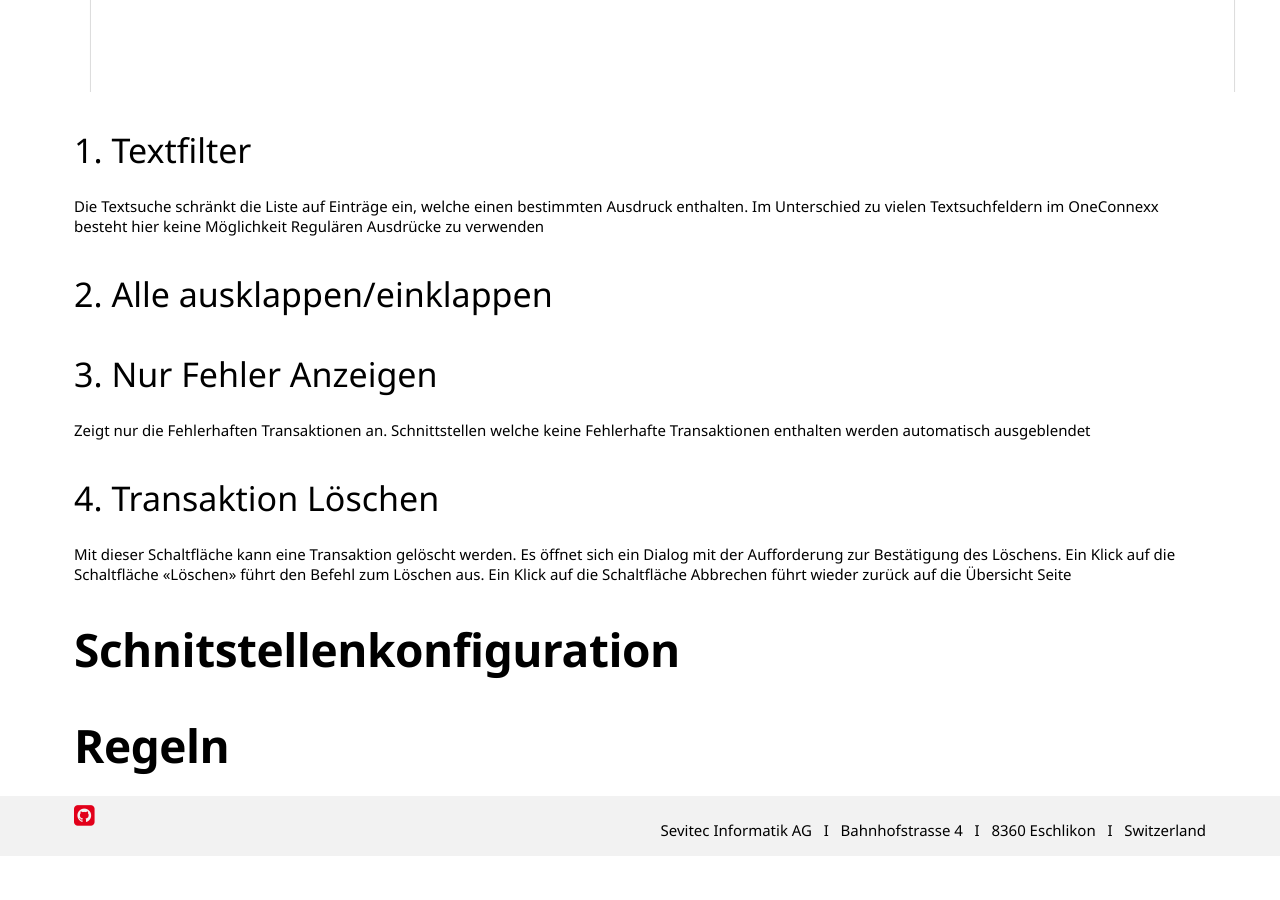
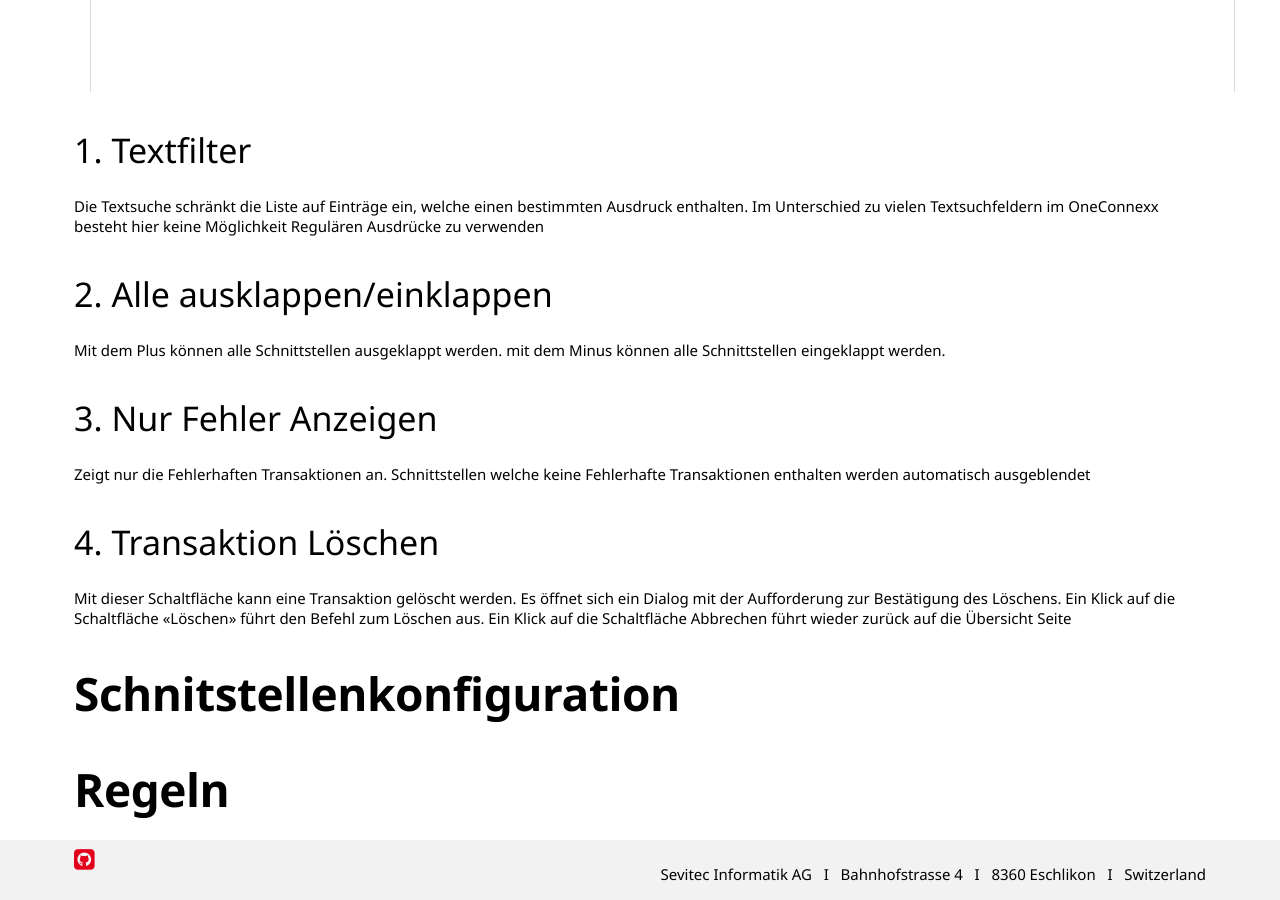
Before and after one commit to primesoft-group/oneconnexx-docs, a Jekyll site: the page built from _pages/webclient/de/ueberwachung.md, in a window 1280 px wide and 900 px high, scrolled down 1943 px. Built offline with Jekyll 4.4.1, drawn with Linux system fonts in a browser that asks for light colours; nearby versions of some CDN libraries; some web fonts are replaced; before the commit the page ends 2799 px from its top, so only the background shows below that.

Commit message:
Arbeit an Überwachungsseite

```diff
--- a/_pages/webclient/de/ueberwachung.md
+++ b/_pages/webclient/de/ueberwachung.md
@@ -50,6 +50,8 @@ __Steuerschaltflächen__
   Im Unterschied zu vielen Textsuchfeldern im OneConnexx besteht hier keine Möglichkeit Regulären Ausdrücke zu verwenden
 
 ### 2. Alle ausklappen/einklappen
+  Mit dem Plus können alle Schnittstellen ausgeklappt werden.
+  mit dem Minus können alle Schnittstellen eingeklappt werden.
 
 ### 3. Nur Fehler Anzeigen
   Zeigt nur die Fehlerhaften Transaktionen an. Schnittstellen welche keine Fehlerhafte Transaktionen enthalten werden automatisch ausgeblendet
```
